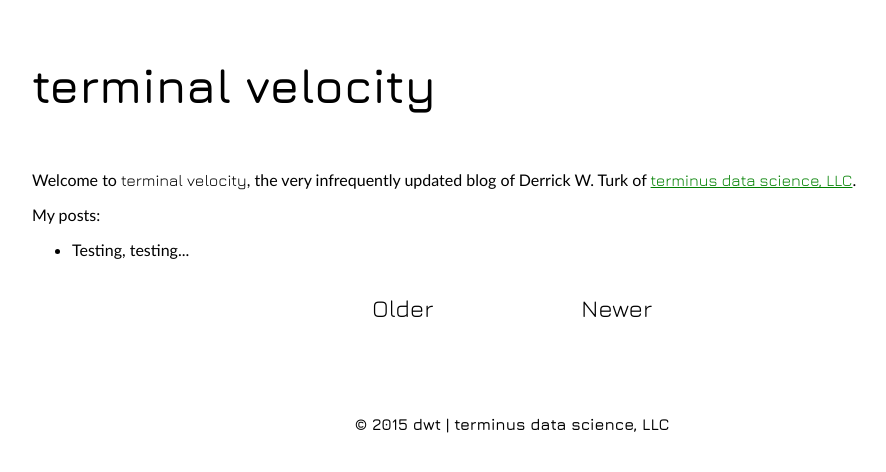
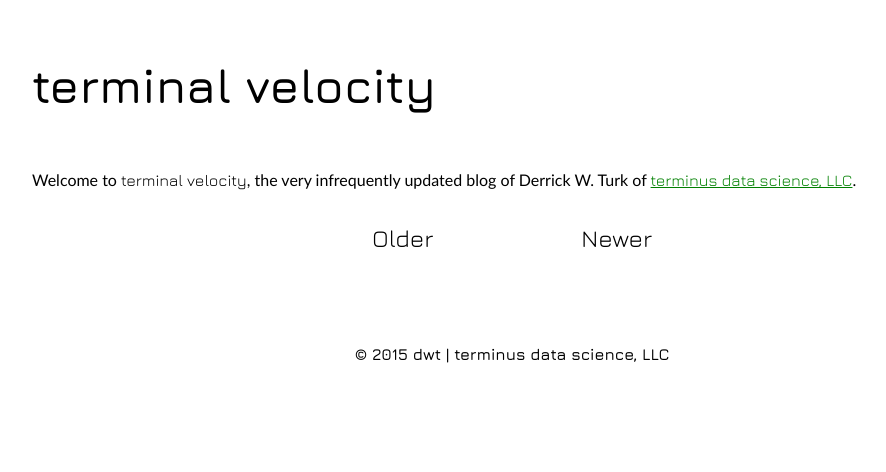
Before and after one commit to derrickturk/derrickturk.github.io, a Jekyll site: the page built from index.html, in a window 1280 px wide. Shown: the top 472 px of the page, without its empty margins (128-1014 px from the left). Built offline with Jekyll 4.4.1, drawn with Linux system fonts in a browser that asks for light colours.

Commit message:
Confused...

```diff
--- a/index.html
+++ b/index.html
@@ -9,17 +9,10 @@ href="https://www.terminusdatascience.com" class="branding">terminus data
 science, LLC</a>.
 
 <div class="postlist">
-    <p>My posts:
-    <ul>
-    {% for post in site.posts %}
-    <li>{{ post.title }}
-    {% endfor %}
-    </ul>
-
     {% for post in paginator.posts %}
       <div class="post">
           <a href="{{ post.url }}" class="title">{{ post.title }}</a>
-          {{ post.date | date_to_string }}
+          {{ post.date }}
           {{ post.exerpt }}
       </div>
     {% endfor %}
```
Also changed, not shown: other parts of index.html (+1 -1 lines).
